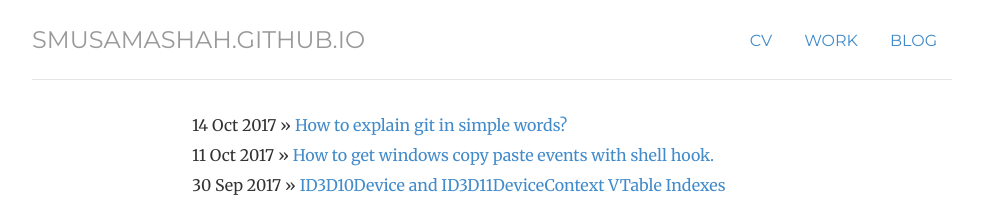
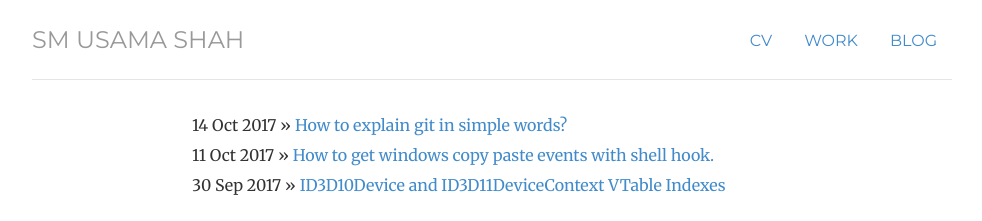
Before and after one commit to SMUsamaShah/SMUsamaShah.github.io, a Jekyll site: the page built from blog/index.html, in a window 1280 px wide. Shown: the top 221 px of the page, without its empty margins (148-1130 px from the left). Built offline with Jekyll 4.4.1, drawn with Linux system fonts in a browser that asks for light colours.

```diff
--- a/_config.yml
+++ b/_config.yml
@@ -1,4 +1,8 @@
 theme: jekyll-theme-midnight
 name: The Blog
+title: SM USAMA SHAH
 markdown: kramdown
 permalink: /blog/:year/:month/:day/:title
+
+plugins:
+  - jekyll-sitemap
```
Also changed, not shown: _posts/2017-10-14-explain-git-in-simple-words.md (+1 -1 lines).
